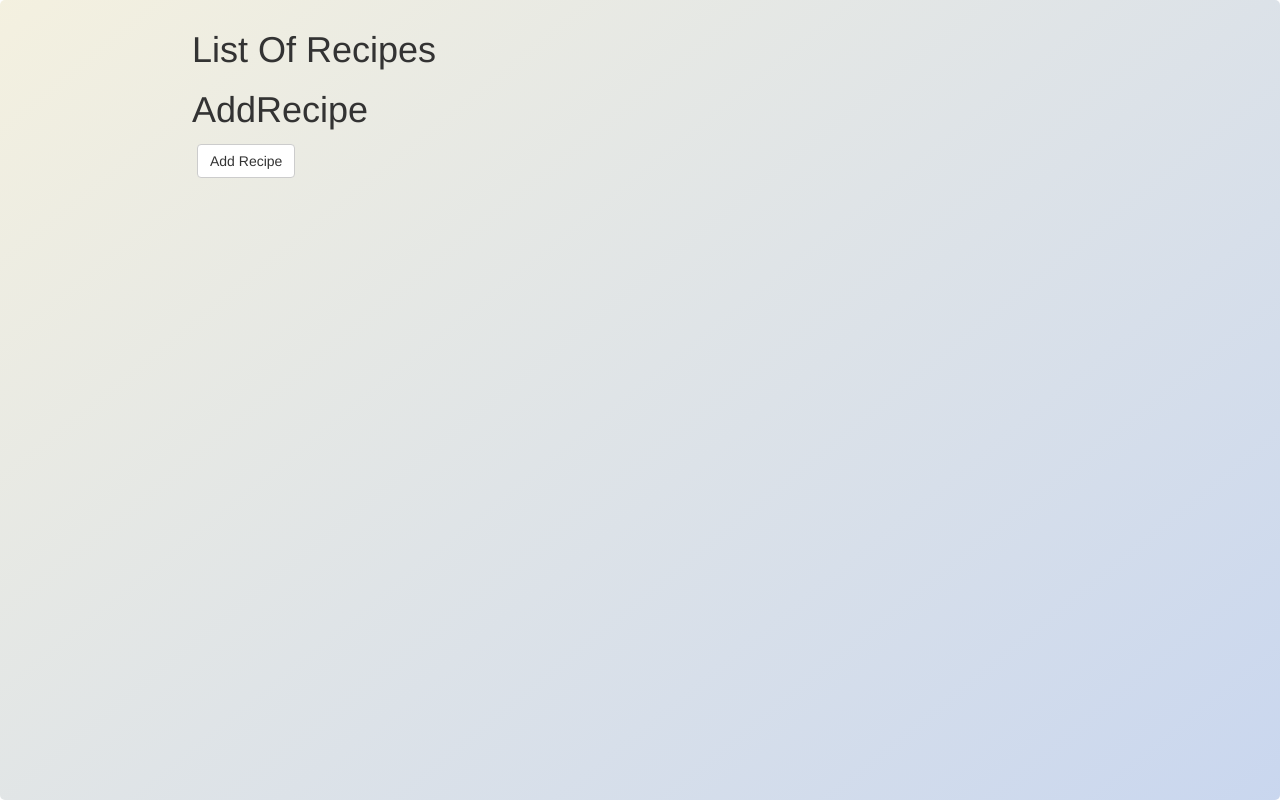
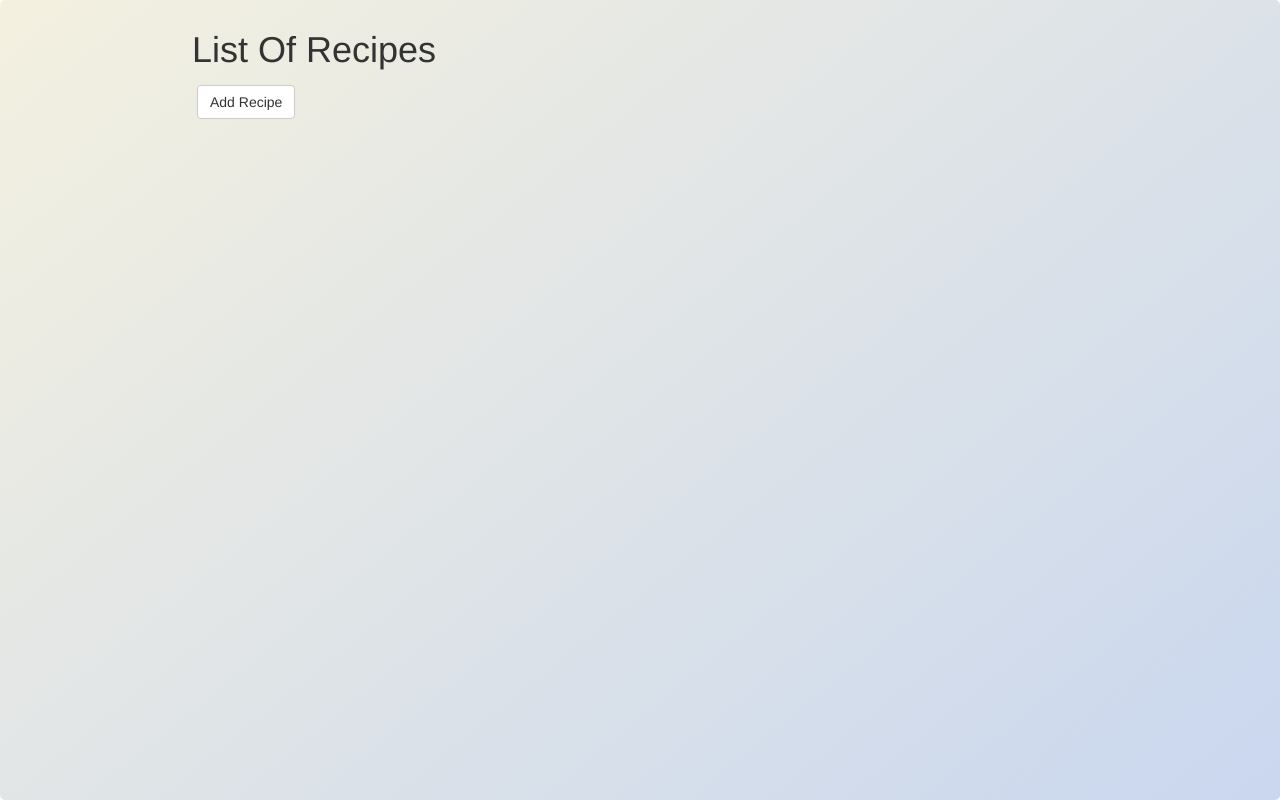
Before and after one commit to natealcedo/recipebox, a React (Create React App) app: page / in a window 1280 px wide. Built offline with nearby package versions, Linux system fonts and the light colour scheme.

Commit message:
Mark up changes for styling change

```diff
--- a/src/components/App.js
+++ b/src/components/App.js
@@ -10,10 +10,9 @@ const App = () => {
 			<div className='App'>
 				<h1>List Of Recipes</h1>
 				<ListOfRecipes></ListOfRecipes>
-				<h1>AddRecipe</h1>
 				<AddRecipe></AddRecipe>
 			</div>
-			<AddRecipeModal ></AddRecipeModal>
+			<AddRecipeModal></AddRecipeModal>
 		</div>
 	);
 };
```
